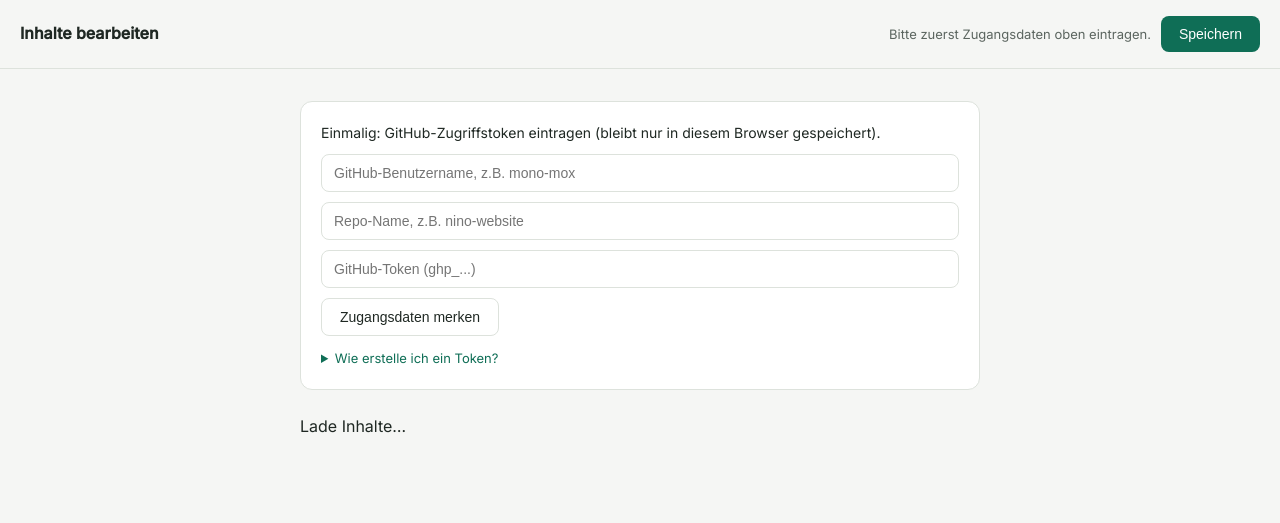
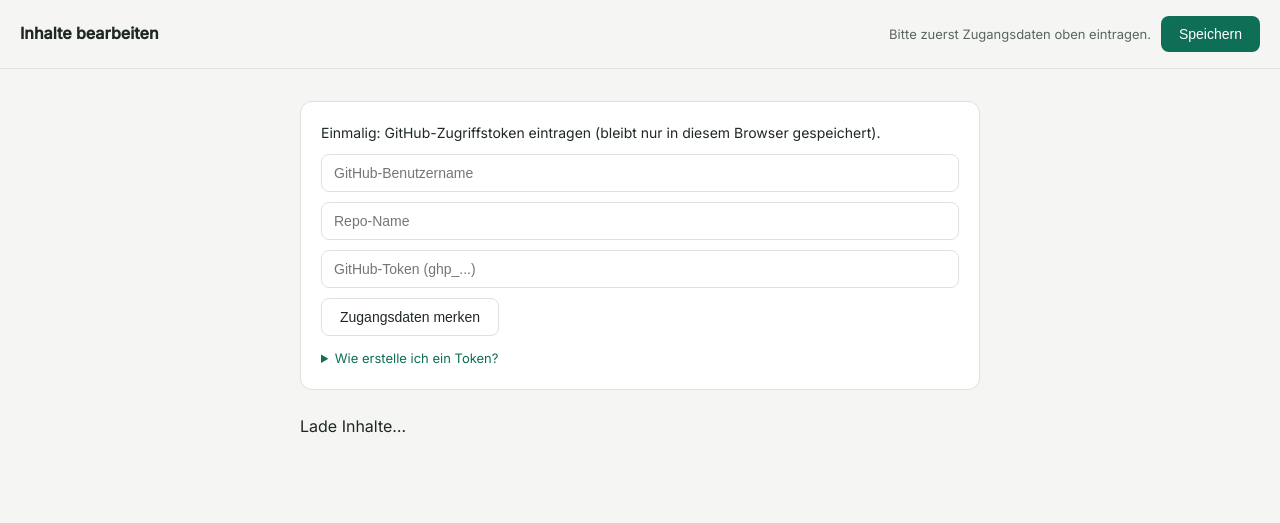
Before and after one commit to mono-mox/nino-website, a plain HTML site: page admin.html in a window 1280 px wide. Drawn offline with nearby package versions, Linux system fonts and the light colour scheme.

Commit message:
Add files via upload

```diff
--- a/admin.html
+++ b/admin.html
@@ -40,8 +40,8 @@
 
   <div class="token-box" id="tokenBox">
     <p style="margin:0 0 10px; font-size:14px;">Einmalig: GitHub-Zugriffstoken eintragen (bleibt nur in diesem Browser gespeichert).</p>
-    <input type="text" id="ghOwner" placeholder="GitHub-Benutzername, z.B. mono-mox">
-    <input type="text" id="ghRepo" placeholder="Repo-Name, z.B. nino-website">
+    <input type="text" id="ghOwner" placeholder="GitHub-Benutzername">
+    <input type="text" id="ghRepo" placeholder="Repo-Name">
     <input type="password" id="ghToken" placeholder="GitHub-Token (ghp_...)">
     <button class="btn secondary" id="saveTokenBtn">Zugangsdaten merken</button>
     <details style="margin-top:12px;">
```
